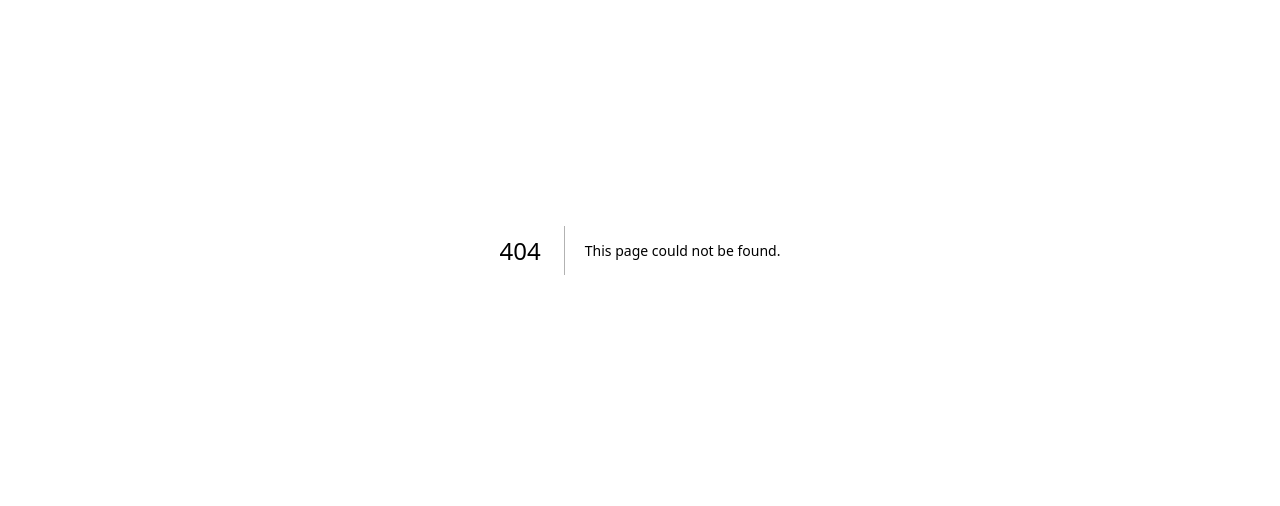
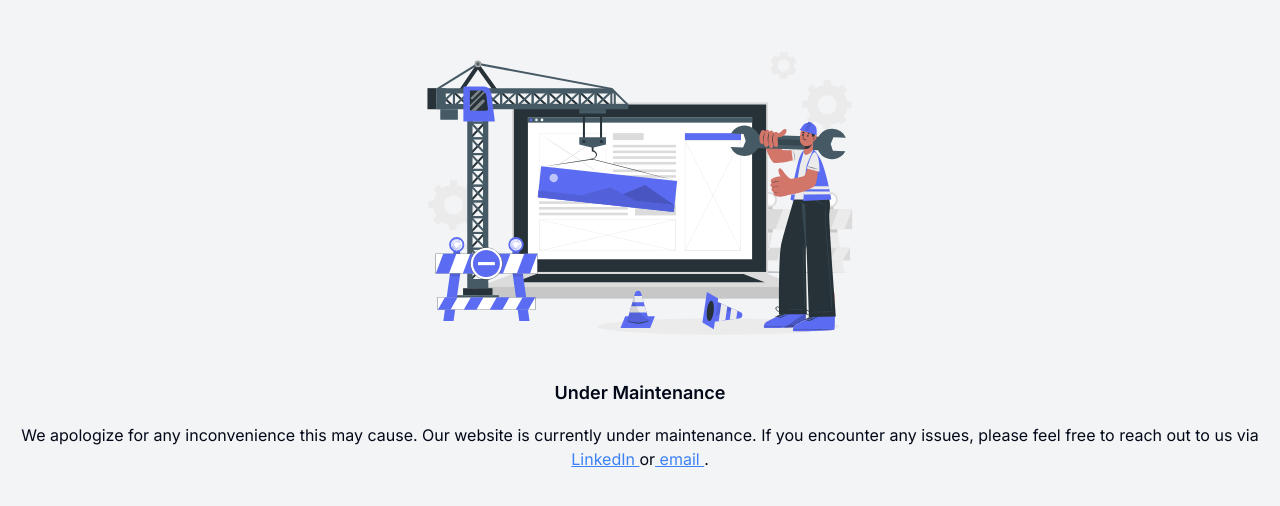
Before and after one commit to ContentlyWriters/contently, a Next.js app: page /subjects in a window 1280 px wide. Before the commit this address had no page. Shown: the part 150-656 px from the top of the page. Built offline with nearby package versions, Linux system fonts and the light colour scheme.

Commit message:
update contentlywriters.com

```diff
--- /dev/null
+++ b/src/app/subjects/page.js
@@ -0,0 +1,25 @@
+import Image from 'next/image';
+import construction from "@/assets/image/Under construction-cuate.svg"; // Adjust the path as needed
+
+const ImagePage = () => {
+  return (
+    <div className="flex flex-col items-center justify-center min-h-screen bg-gray-100">
+      <Image
+        src={construction}
+        alt="Under construction" // Provide an alt description for accessibility
+        width={500} // Adjust width as needed
+        height={500} // Adjust height as needed
+        className="rounded-lg" // Optional: add styles such as rounded corners
+      />
+      <p className="mt-4 text-lg font-semibold">Under Maintenance</p>
+      <p className="mt-4 text-center">
+        We apologize for any inconvenience this may cause. Our website is currently under maintenance. If you encounter any issues, please feel free to reach out to us via
+        <a href="https://www.linkedin.com/company/facio-contently-writers/posts/?feedView=all" className="text-blue-500 underline" target="_blank" rel="noopener noreferrer"> LinkedIn </a>
+        or
+        <a href="mailto:Info@contententlywriters.com" className="text-blue-500 underline"> email </a>.
+      </p>
+    </div>
+  );
+};
+
+export default ImagePage;
--- a/src/components/main/navbar/index.js
+++ b/src/components/main/navbar/index.js
@@ -37,7 +37,7 @@ const items = [
   },
 
 
-  { id: 3, name: "Subject", path: "subject#",
+  { id: 3, name: "Subject", path: "subjects",
     subItems: [
       { id: 32, name: "Management", path: "/subject/management",
         subItems: [
```
Also changed, not shown: src/assets/image/Under construction-cuate.svg (added).
